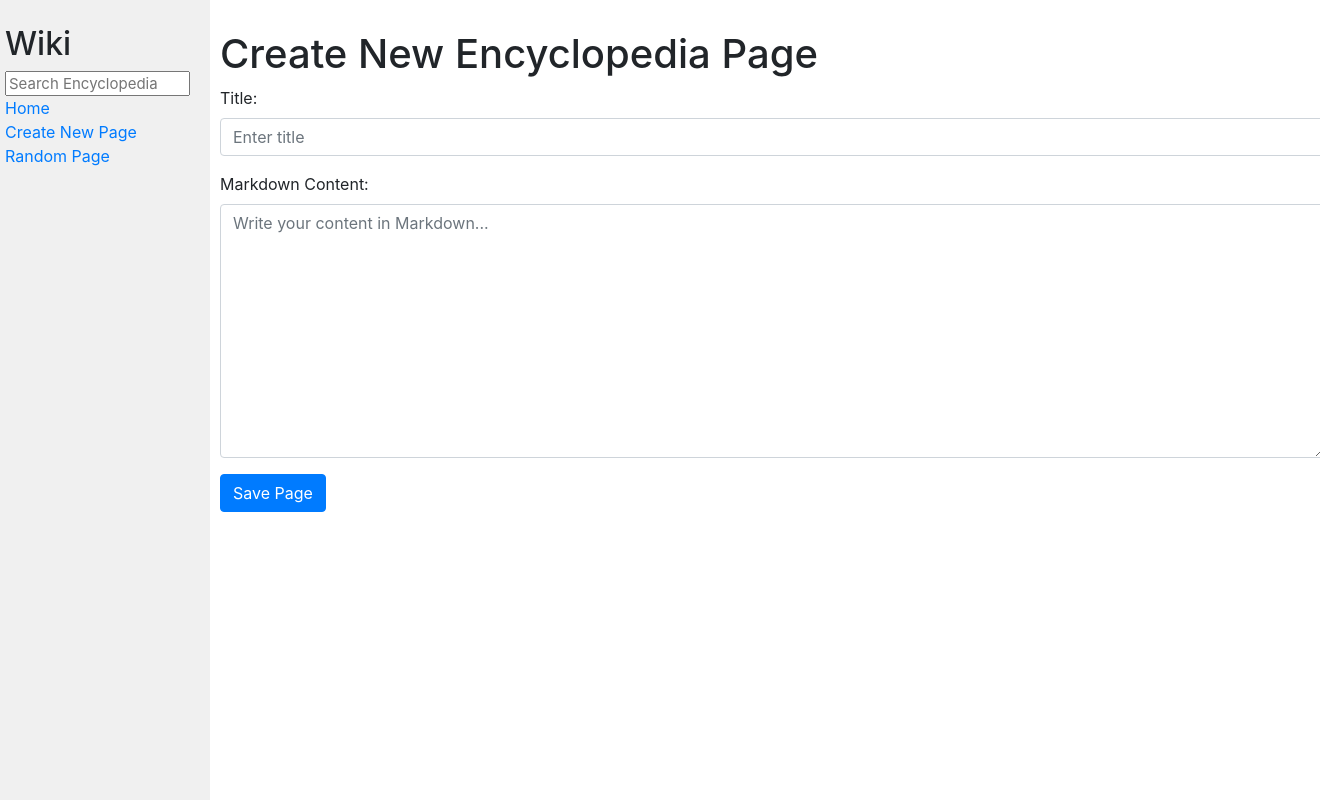
After one commit to bdeery002/Code, a Django app: page /new/ in a window 1320 px wide; the page is wider, and only the part inside the window is pictured. The commit adds this page. Run offline with Django 5.2, Linux system fonts and the light colour scheme; some libraries are stand-ins or nearby versions.

Commit message:
CS50 lecture1

```diff
--- a/wiki/wiki/encyclopedia/templates/encyclopedia/entry.html
+++ b/wiki/wiki/encyclopedia/templates/encyclopedia/entry.html
@@ -9,4 +9,7 @@
     <div class="entry-content">
         {{ content|safe }}
     </div>
+
+    <hr>
+    <a href="{% url 'edit_entry' title %}" class="btn btn-secondary">Edit this Page</a>
 {% endblock %}
--- a/wiki/wiki/encyclopedia/templates/encyclopedia/layout.html
+++ b/wiki/wiki/encyclopedia/templates/encyclopedia/layout.html
@@ -20,11 +20,13 @@
                     <a href="{% url 'index' %}">Home</a>
                 </div>
                 <div>
-                    Create New Page
+                    <a href="{% url 'new_entry' %}">Create New Page</a>
                 </div>
+
                 <div>
-                    Random Page
+                    <a href="{% url 'random_page' %}">Random Page</a>
                 </div>
+
                 {% block nav %}
                 {% endblock %}
             </div>
--- /dev/null
+++ b/wiki/wiki/encyclopedia/templates/encyclopedia/new_entry.html
@@ -0,0 +1,20 @@
+{% extends "encyclopedia/layout.html" %}
+
+{% block title %}Create New Page{% endblock %}
+
+{% block body %}
+    <h1>Create New Encyclopedia Page</h1>
+
+    <form action="{% url 'new_entry' %}" method="post">
+        {% csrf_token %}
+        <div class="form-group">
+            <label for="title">Title:</label>
+            <input type="text" name="title" class="form-control" required placeholder="Enter title">
+        </div>
+        <div class="form-group">
+            <label for="content">Markdown Content:</label>
+            <textarea name="content" class="form-control" rows="10" required placeholder="Write your content in Markdown..."></textarea>
+        </div>
+        <button type="submit" class="btn btn-primary">Save Page</button>
+    </form>
+{% endblock %}
--- a/wiki/wiki/encyclopedia/urls.py
+++ b/wiki/wiki/encyclopedia/urls.py
@@ -5,4 +5,7 @@ urlpatterns = [
     path("", views.index, name="index"),
     path("wiki/<str:title>", views.entry, name="entry"),
     path("search/", views.search, name="search"),
+    path("new/", views.new_entry, name="new_entry"),
+    path("edit/<str:title>", views.edit_entry, name="edit_entry"),
+    path("random/", views.random_page, name="random_page"),
 ]
--- a/wiki/wiki/encyclopedia/views.py
+++ b/wiki/wiki/encyclopedia/views.py
@@ -1,5 +1,6 @@
 from markdown2 import Markdown
 from django.shortcuts import render, redirect
+import random
 
 from . import util
 
@@ -58,3 +59,56 @@ def search(request):
         "results": results,
         "query": query
     })
+
+
+# View for creating a new encyclopedia entry
+def new_entry(request):
+    if request.method == "POST":
+        title = request.POST.get("title").strip()
+        content = request.POST.get("content").strip()
+
+        # Check if entry already exists
+        if util.get_entry(title) is not None:
+            return render(request, "encyclopedia/error.html", {
+                "message": "An entry with this title already exists!"
+            })
+
+        # Save the new entry
+        util.save_entry(title, content)
+
+        # Redirect the user to the newly created page
+        return redirect("entry", title=title)
+
+    # If request is GET, just show the form
+    return render(request, "encyclopedia/new_entry.html")
+
+# View for editing an existing encyclopedia entry
+def edit_entry(request, title):
+    if request.method == "POST":
+        # Get the updated content from the textarea
+        content = request.POST.get("content")
+
+        # Save the updated content (util.save_entry overwrites existing files)
+        util.save_entry(title, content)
+
+        # Redirect back to the entry's main page
+        return redirect("entry", title=title)
+
+    # If GET, fetch existing content to pre-populate the textarea
+    content = util.get_entry(title)
+
+    return render(request, "encyclopedia/edit_entry.html", {
+        "title": title,
+        "content": content
+    })
+
+
+def random_page(request):
+    # 1. Get the list of all entry names
+    entries = util.list_entries()
+
+    # 2. Randomly select one title from the list
+    selected_page = random.choice(entries)
+
+    # 3. Redirect to the existing 'entry' view using that title
+    return redirect("entry", title=selected_page)
```
Also changed, not shown: wiki/wiki/encyclopedia/templates/encyclopedia/edit_entry.html (added, +17 -0 lines), wiki/wiki/entries/Brendan.md (added, +1 -0 lines), wiki/wiki/entries/Django.md (+1 -1 lines).
